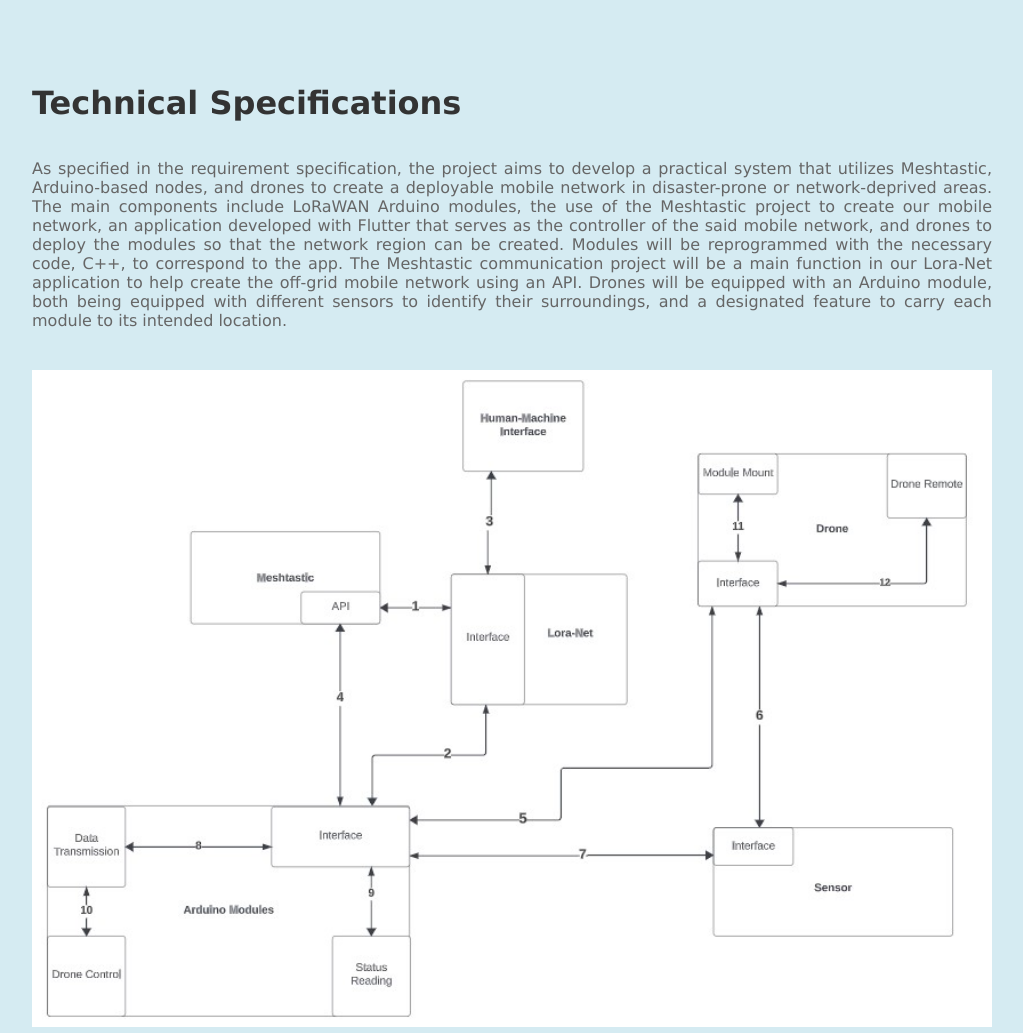
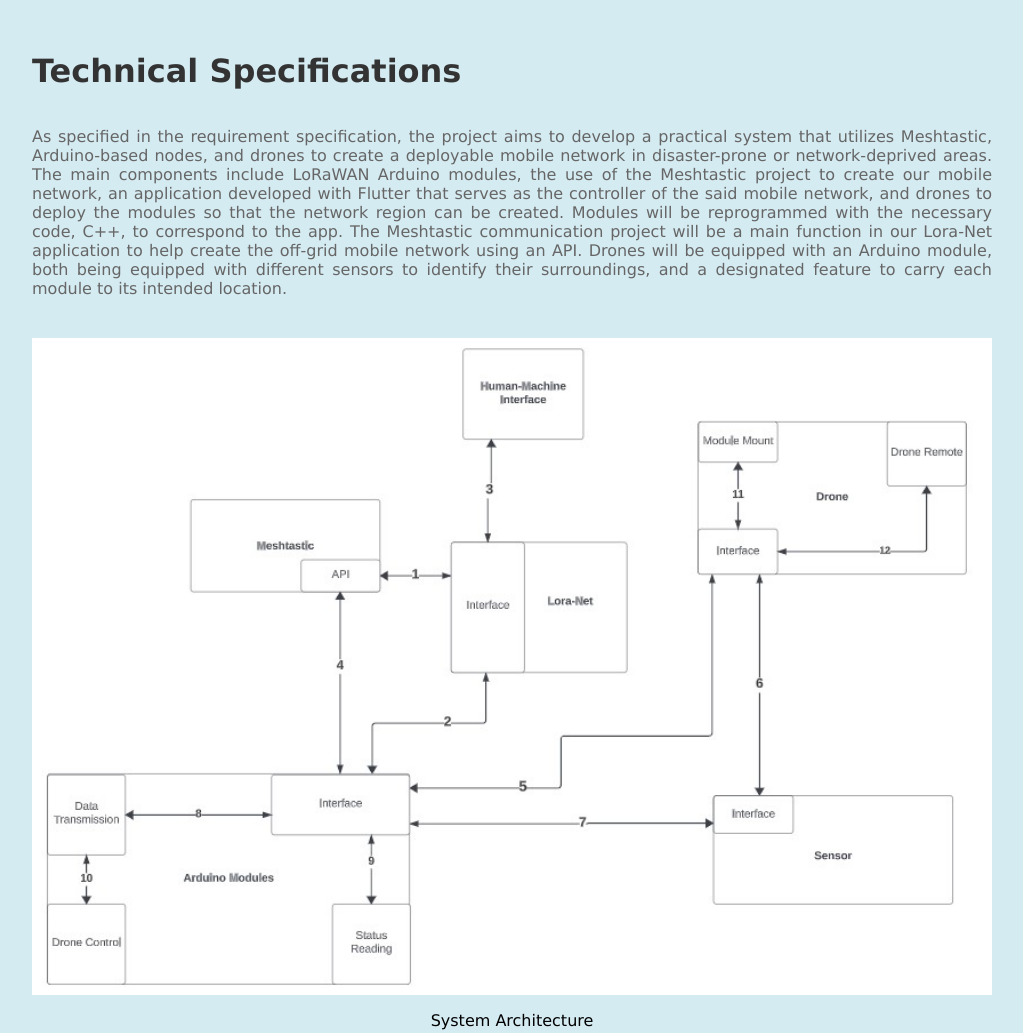
Before and after one commit to phuongannnh/lora-net-web, a plain HTML site: page technical-specs.html in a window 1280 px wide. Shown: the top 1033 px of the page, without its empty margins (128-1151 px from the left). Drawn offline with Linux system fonts and the light colour scheme.

Commit message:
update units

```diff
--- a/static/css/about.css
+++ b/static/css/about.css
@@ -3,12 +3,13 @@ body {
     margin: 0;
     padding: 0;
     background-color: #add8e680;
+    font-size: 16px;
 }
 
 .container {
-    max-width: 60em;
+    max-width: 60rem;
     margin: 0 auto;
-    padding: 1.25em;
+    padding: 1.25rem;
     overflow: hidden;
 }
 
@@ -23,15 +24,15 @@ body {
 }
 
 img {
-    margin-top: 10em;
-    margin-left: 2em;
+    margin-top: 8rem;
+    margin-left: 2rem;
     width: 100%;
     height: auto;
     display: block;
 }
 
 h1 {
-    margin-top: 2em;
+    margin-top: 2rem;
     color: #333;
     text-align: justify;
 }
--- a/static/css/index.css
+++ b/static/css/index.css
@@ -1,6 +1,5 @@
 body {
     position: relative;
-    /* Photo by <a href="https://unsplash.com/@rgaleriacom?utm_content=creditCopyText&utm_medium=referral&utm_source=unsplash">Ricardo Gomez Angel</a> on <a href="https://unsplash.com/photos/shallow-focus-photo-of-white-quadcopter-d7CZYeWZyzc?utm_content=creditCopyText&utm_medium=referral&utm_source=unsplash">Unsplash</a> */
     background-image: url('../img/ricardo.jpg');
     background-size: cover;
     background-position: center center;
@@ -26,9 +25,9 @@ body::before {
 }
 
 .container {
-    max-width: 75em;
+    max-width: 75rem;
     margin: auto;
-    padding: 1.25em;
+    padding: 1.25rem;
 }
 
 header,
@@ -41,9 +40,9 @@ footer {
 }
 
 h1 {
-    margin-top: 3em;
-    text-shadow: 1px 1px 2px rgba(0, 0, 0, 0.5);
-    font-size: 4em;
+    margin-top: 10rem;
+    text-shadow: 0.0625rem 0.0625rem 0.125rem rgba(0, 0, 0, 0.5);
+    font-size: 4rem;
 }
 
 h2 {
@@ -57,7 +56,7 @@ h2 {
 
 .tabs li {
     display: inline-block;
-    margin-right: 1.25em;
+    margin-right: 1.25rem;
 }
 
 .tabs a {
@@ -65,7 +64,7 @@ h2 {
     color: #333;
     font-weight: bold;
     position: relative;
-    padding: 0.625em 0.9375em;
+    padding: 0.625rem 0.9375rem;
 }
 
 .tabs a:hover {
@@ -77,7 +76,7 @@ h2 {
     content: '';
     position: absolute;
     width: 100%;
-    height: 0.125em;
+    height: 0.125rem;
     background-color: #547a84;
     bottom: 0;
     left: 0;
--- a/static/css/meet-the-team.css
+++ b/static/css/meet-the-team.css
@@ -6,23 +6,23 @@ body {
 }
 
 .container {
-    max-width: 60em;
+    max-width: 60rem;
     margin: 0 auto;
-    padding: 0.78125em;
+    padding: 0.78125rem;
     overflow: hidden;
 }
 
 .team-member {
     display: flex;
     align-items: center;
-    margin-bottom: 4em;
+    margin-bottom: 4rem;
 }
 
 .team-member img {
-    width: 12em;
-    height: 12em;
+    width: 12rem;
+    height: 12rem;
     object-fit: cover;
-    margin-right: 3em;
+    margin-right: 3rem;
 }
 
 .team-member-info {
@@ -30,12 +30,12 @@ body {
 }
 
 .team-member-info p {
-    margin: 0.3125em 0;
+    margin: 0.3125rem 0;
 }
 
 h1 {
-    margin-top: 2em;
-    margin-bottom: 2em;
+    margin-top: 4rem;
+    margin-bottom: 4rem;
     color: #333;
     text-align: center;
 }
@@ -43,7 +43,7 @@ h1 {
 h2 {
     margin-top: 0;
     color: #333;
-    font-size: 1.25em;
+    font-size: 1.25rem;
 }
 
 p {
--- a/static/css/technical-specs.css
+++ b/static/css/technical-specs.css
@@ -10,15 +10,15 @@ body {
 }
 
 .container {
-    max-width: 60em;
-    padding: 1.25em;
+    max-width: 60rem;
+    padding: 1.25rem;
     overflow: hidden;
 }
 
 #introduction,
 #system-overview,
 section {
-    margin-bottom: 1em;
+    margin-bottom: 1rem;
 }
 
 strong {
@@ -26,7 +26,7 @@ strong {
 }
 
 h1 {
-    margin-top: 2em;
+    margin-top: 2rem;
     color: #333;
     text-align: justify;
 }
@@ -34,7 +34,7 @@ h1 {
 p {
     color: #666;
     text-align: justify;
-    margin-bottom: 0.5em;
+    margin-bottom: 0.5rem;
 }
 
 section {
@@ -56,12 +56,12 @@ figcaption {
     text-align: center;
     width: 100%;
     bottom: 0;
-    margin-bottom: 0.5em;
+    margin-bottom: 0.5rem;
 }
 
 img {
-    margin-top: 1em;
-    margin-bottom: 1em;
+    margin-top: 1rem;
+    margin-bottom: 1rem;
     width: 100%;
     height: auto;
     display: block;
```
